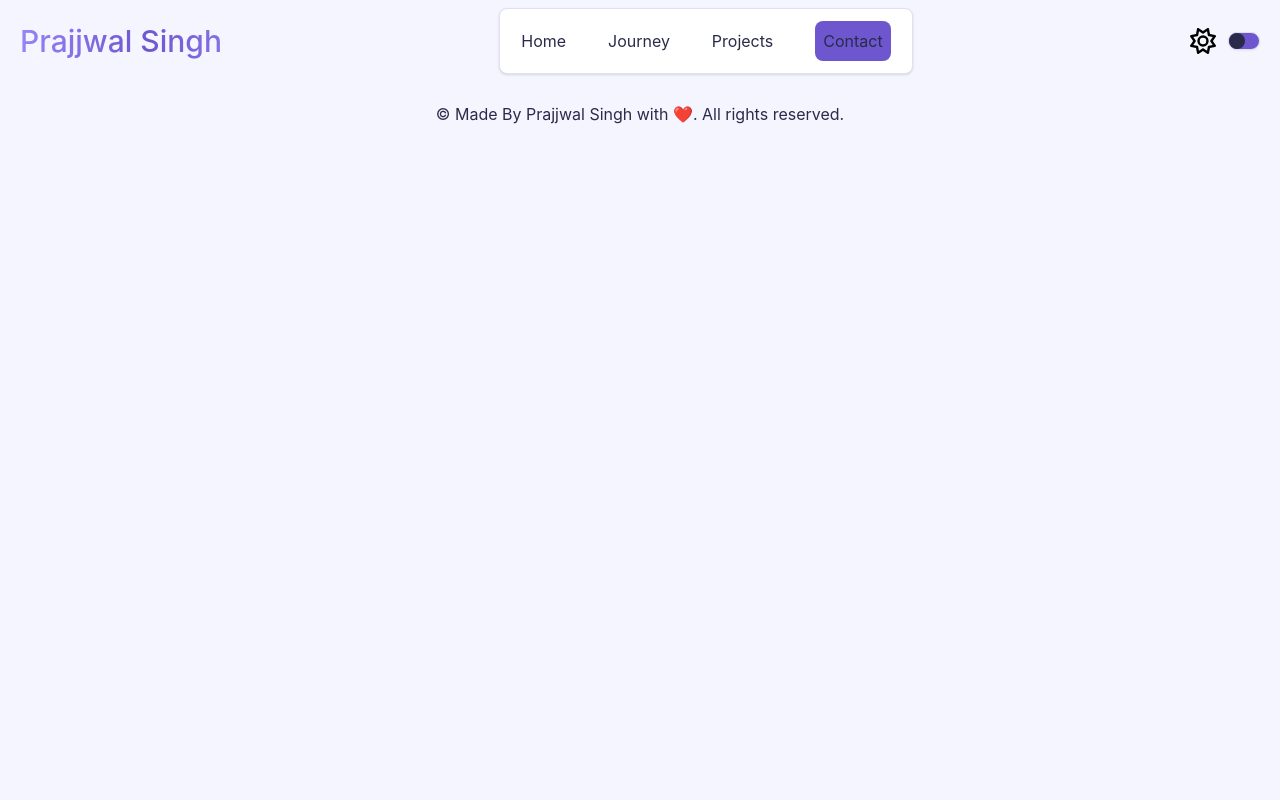
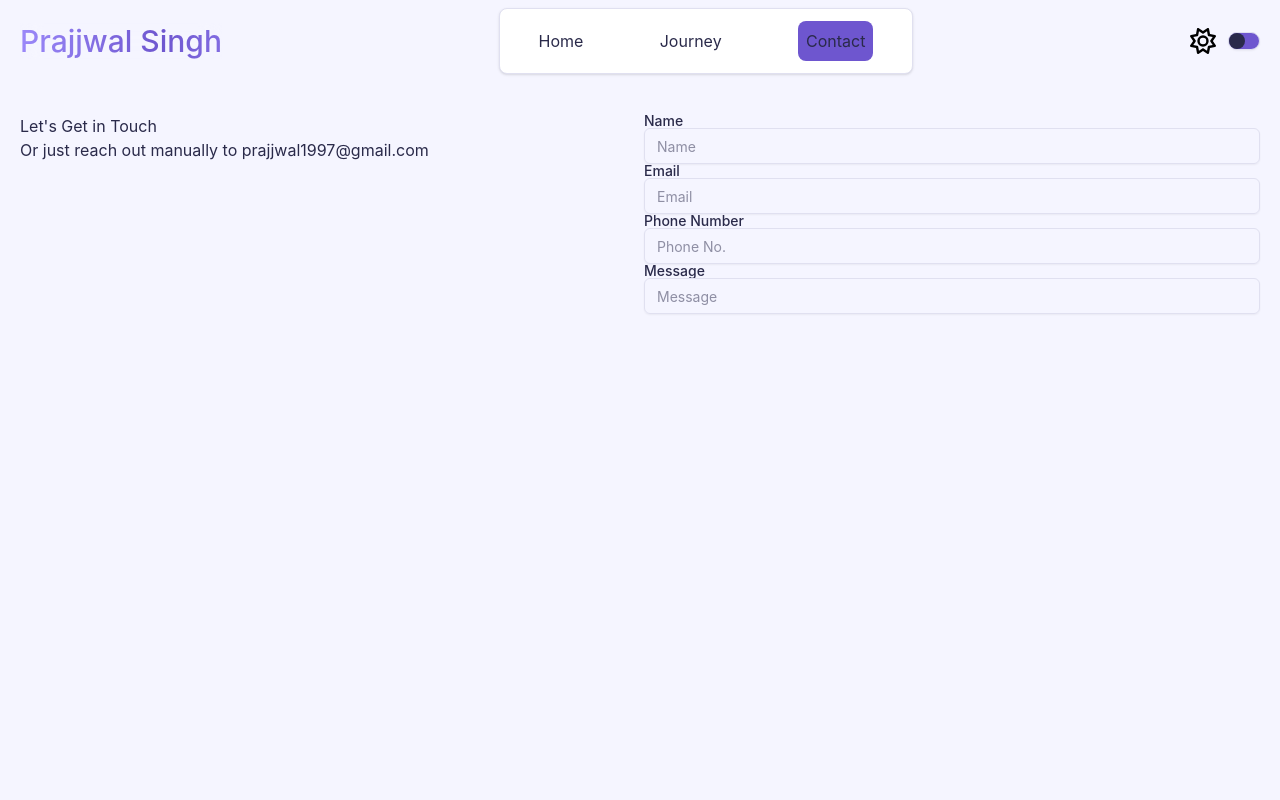
Before and after one commit to prajjwal2411/portfolio-v1, a Next.js app: page /contact in a window 1280 px wide. Shown: the top 800 px of the page. Built offline with nearby package versions, Linux system fonts and the light colour scheme.

Commit message:
Contact page started

```diff
--- a/package.json
+++ b/package.json
@@ -9,7 +9,7 @@
     "lint": "next lint"
   },
   "dependencies": {
-    "@radix-ui/react-label": "^2.1.3",
+    "@radix-ui/react-label": "^2.1.8",
     "@radix-ui/react-slot": "^1.2.0",
     "@radix-ui/react-switch": "^1.1.4",
     "@radix-ui/react-tabs": "^1.1.4",
--- a/src/app/components/common/Navigation/navigation.tsx
+++ b/src/app/components/common/Navigation/navigation.tsx
@@ -65,12 +65,12 @@ export default function Navigation() {
           >
             Journey
           </Link>
-          <Link
+          {/* <Link
             href={"projects"}
             className={pathName === "/projects" ? "active" : ""}
           >
             Projects
-          </Link>
+          </Link> */}
           <Link
             href={"contact"}
             className={pathName === "/contact" ? "active" : ""}
--- a/src/app/contact/page.tsx
+++ b/src/app/contact/page.tsx
@@ -1,5 +1,32 @@
+import { Input } from "@/components/ui/input";
+import { Label } from "@/components/ui/label";
+
 export default function Contact(){
     return <>
-        <div></div>
+        <div className="grid grid-cols-2 grid-rows-2 gap-2 h-screen my-10">
+            <div>
+                <div><h1>Let's Get in Touch</h1></div>
+                <div><p>Or just reach out manually to prajjwal1997@gmail.com</p></div> {/** Add a hyperlink to email ID*/}
+            </div>
+            <div>
+                <div>
+                    <Label htmlFor="name">Name</Label>
+                    <Input type="text" id="name" name="name" placeholder="Name"/>
+                </div>
+                <div>
+                    <Label htmlFor="email">Email</Label>
+                    <Input type="email" id="email" name="email" placeholder="Email"/>
+                </div>
+                <div>
+                    <Label htmlFor="phone">Phone Number</Label>
+                    <Input type="text" id="phone" name="phone" placeholder="Phone No."/>
+                </div>
+                <div>
+                    <Label htmlFor="message">Message</Label>
+                    <Input type="text" id="message" name="message" placeholder="Message"/>
+                </div>
+                <div></div>
+            </div>
+        </div>
     </>
 }
--- a/src/app/page.tsx
+++ b/src/app/page.tsx
@@ -23,8 +23,8 @@ export default function Home() {
             </p>
           </div>
         </div>
-        <div className="col-start-2">
-          <div className="flex flex-row m-auto justify-around items-center">
+        {/* <div className="col-start-2"> */}
+          {/* <div className="flex flex-row m-auto justify-around items-center"> */}
             {/* Count up for years of experience */}
             {/* <div className="flex flex-col items-center">
               <div className="flex flex-row items-center">
@@ -66,10 +66,10 @@ export default function Home() {
                 <p className="text-2xl">LEARNED</p>
               </span>
             </div> */}
-          </div>
+          {/* </div> */}
           {/* Marquee for companies I've worked for */}
-          <div></div>
-        </div>
+          {/* <div></div> */}
+        {/* </div> */}
       </div>
     </>
   );
--- a/src/components/ui/input.tsx
+++ b/src/components/ui/input.tsx
@@ -8,7 +8,7 @@ function Input({ className, type, ...props }: React.ComponentProps<"input">) {
       type={type}
       data-slot="input"
       className={cn(
-        "file:text-foreground placeholder:text-muted-foreground selection:bg-primary selection:text-primary-foreground dark:bg-input/30 border-input flex h-9 w-full min-w-0 rounded-md border bg-transparent px-3 py-1 text-base shadow-xs transition-[color,box-shadow] outline-none file:inline-flex file:h-7 file:border-0 file:bg-transparent file:text-sm file:font-medium disabled:pointer-events-none disabled:cursor-not-allowed disabled:opacity-50 md:text-sm",
+        "file:text-foreground placeholder:text-muted-foreground selection:bg-primary selection:text-primary-foreground dark:bg-input/30 border-input h-9 w-full min-w-0 rounded-md border bg-transparent px-3 py-1 text-base shadow-xs transition-[color,box-shadow] outline-none file:inline-flex file:h-7 file:border-0 file:bg-transparent file:text-sm file:font-medium disabled:pointer-events-none disabled:cursor-not-allowed disabled:opacity-50 md:text-sm",
         "focus-visible:border-ring focus-visible:ring-ring/50 focus-visible:ring-[3px]",
         "aria-invalid:ring-destructive/20 dark:aria-invalid:ring-destructive/40 aria-invalid:border-destructive",
         className
--- /dev/null
+++ b/src/components/ui/textarea.tsx
@@ -0,0 +1,18 @@
+import * as React from "react"
+
+import { cn } from "@/app/lib/utils"
+
+function Textarea({ className, ...props }: React.ComponentProps<"textarea">) {
+  return (
+    <textarea
+      data-slot="textarea"
+      className={cn(
+        "border-input placeholder:text-muted-foreground focus-visible:border-ring focus-visible:ring-ring/50 aria-invalid:ring-destructive/20 dark:aria-invalid:ring-destructive/40 aria-invalid:border-destructive dark:bg-input/30 flex field-sizing-content min-h-16 w-full rounded-md border bg-transparent px-3 py-2 text-base shadow-xs transition-[color,box-shadow] outline-none focus-visible:ring-[3px] disabled:cursor-not-allowed disabled:opacity-50 md:text-sm",
+        className
+      )}
+      {...props}
+    />
+  )
+}
+
+export { Textarea }
```
Also changed, not shown: 1 other file (tests, documents, lock files or other folders).
